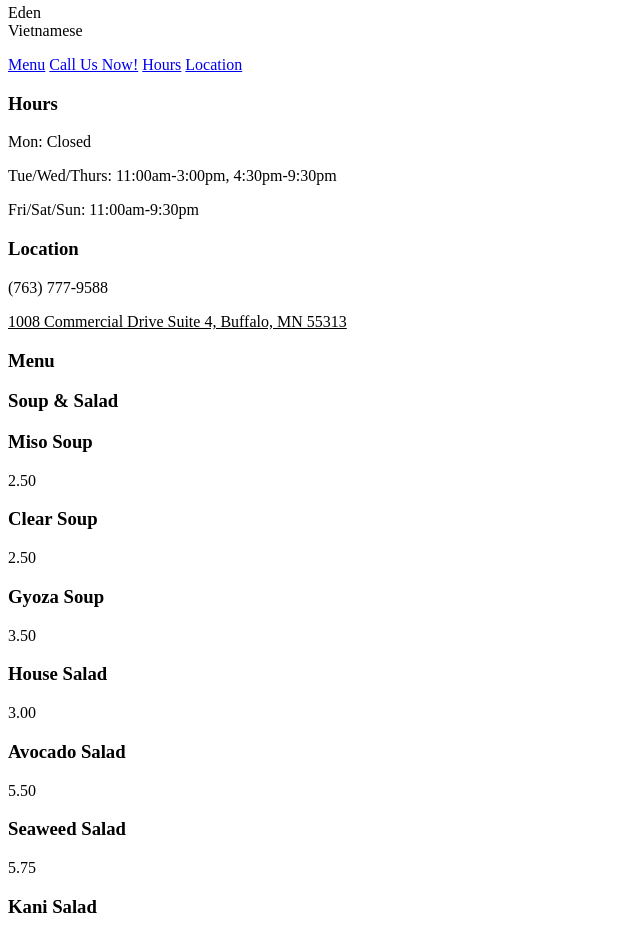
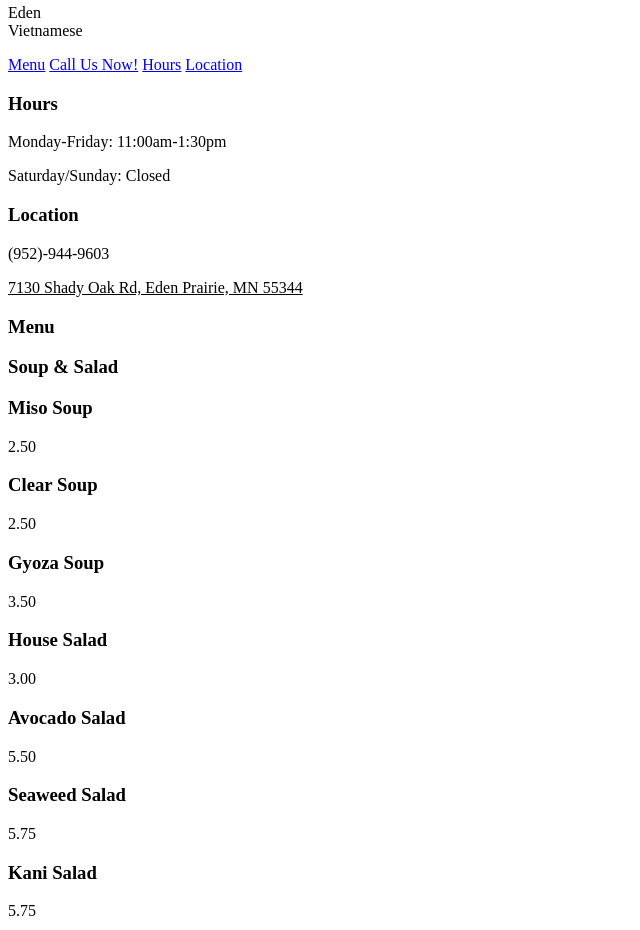
Before and after one commit to ThomasJRooney/Eden-Vietnamese, a plain HTML site: page index.html in a window 1280 px wide. Shown: the part 940-1870 px from the top of the page, without its empty margins (0-640 px from the left). Drawn offline with nearby package versions, Linux system fonts and the light colour scheme; a script that the page names is missing; a web font is replaced by a local one.

Commit message:
Update index.html

```diff
--- a/index.html
+++ b/index.html
@@ -240,7 +240,7 @@
 
                             <div class="hero-image__actions row justify-content-center">
                                 <a href="#menu" title="Menu Link" target="" class="">Menu</a>
-                                <a href="tel:7637779588" target="" class="">Call Us Now!</a>
+                                <a href="tel:9529449603" target="" class="">Call Us Now!</a>
                                 <a href="#hours" target="" class="">Hours</a>
                                 <a href="#hours" target="" class="">Location</a>
                             </div>
@@ -252,14 +252,13 @@
                             <div class="menu-items__row row align-items-top justify-content-left">
                                 <div class="menu-items__wrapper col-md-6" data-food-cats="vegan,vegetarian,diary-free,gluten-free,under-500" data-ingredients="">
                                     <h3>Hours </h3>
-                                    <p>Mon: Closed</p>
-                                    <p>Tue/Wed/Thurs: 11:00am-3:00pm, 4:30pm-9:30pm</p>
-                                    <p>Fri/Sat/Sun: 11:00am-9:30pm</p>
+                                    <p>Monday-Friday: 11:00am-1:30pm</p>
+                                    <p>Saturday/Sunday: Closed</p>
                                 </div>
                                 <div class="menu-items__wrapper col-md-6" data-food-cats="vegan,vegetarian,diary-free,gluten-free,under-500" data-ingredients="">
                                     <h3>Location</h3>
-                                    <p style="color: black;">(763) 777-9588</p>
-                                    <p><a style="color: black;" href="https://www.google.com/maps/place/1008%20Commercial%20Drive%20Suite%204%2C%20Buffalo%2C%20MN%2055313%20">1008 Commercial Drive Suite 4, Buffalo, MN 55313</a></p>
+                                    <p style="color: black;">(952)-944-9603</p>
+                                    <p><a style="color: black;" href="https://www.google.com/maps/place/1008%20Commercial%20Drive%20Suite%204%2C%20Buffalo%2C%20MN%2055313%20">7130 Shady Oak Rd, Eden Prairie, MN 55344</a></p>
                                 </div>
                             </div>
                         </div>
```
